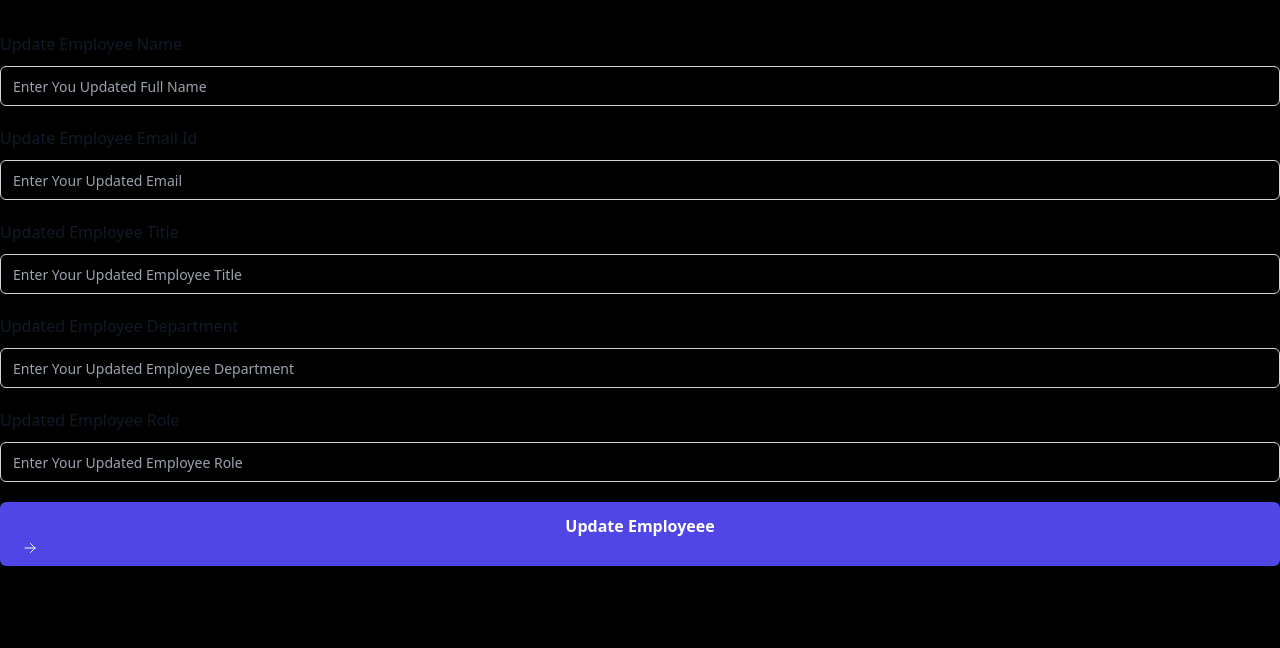
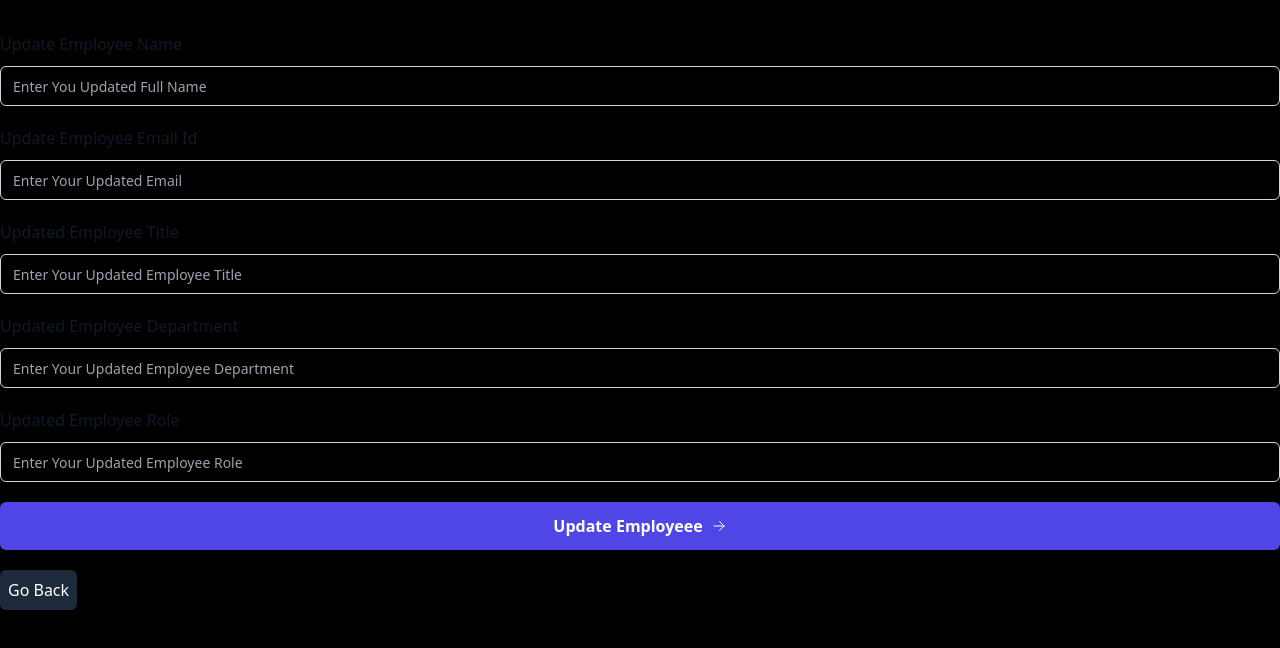
Before and after one commit to AparnaRajLaxmi/Table, a React (Create React App) app in the folder frontend/: page /update/1 in a window 1280 px wide. Shown: the top 648 px of the page. Built offline with nearby package versions, Linux system fonts and the light colour scheme.

Commit message:
Adding navigate on homepage feature

```diff
--- a/frontend/src/components/UpdateEmployee.jsx
+++ b/frontend/src/components/UpdateEmployee.jsx
@@ -1,6 +1,6 @@
-import React  from 'react'
+import React from 'react'
 import { useForm } from 'react-hook-form';
-import { useNavigate,useParams } from 'react-router-dom';
+import { Link, useNavigate, useParams } from 'react-router-dom';
 
 
 function UpdateEmployee() {
@@ -14,7 +14,7 @@ function UpdateEmployee() {
   const createEmployee = async (data) => {
 
     const savedUserResponse = await fetch(
-      `${process.env.REACT_APP_BASE_URL}/updateUser/${param.id}` ,
+      `${process.env.REACT_APP_BASE_URL}/updateUser/${param.id}`,
       {
         method: "PUT",
         headers: {
@@ -29,7 +29,8 @@ function UpdateEmployee() {
     navigate("/")
   };
 
-  return(
+
+  return (
     <div>
       <form onSubmit={handleSubmit(createEmployee)} className="mt-8">
         <div className="space-y-5">
@@ -43,7 +44,7 @@ function UpdateEmployee() {
             </label>
             <div className="mt-2.5">
               <input
-               className="flex h-10 w-full rounded-md border border-gray-300 bg-transparent py-2 px-3 text-sm placeholder:text-gray-400 focus:outline-none focus:ring-1 focus:ring-gray-400 focus:ring-offset-1 disabled:cursor-not-allowed disabled:opacity-50 dark:border-gray-700 dark:text-gray-50 dark:focus:ring-gray-400 dark:focus:ring-offset-gray-900"
+                className="flex h-10 w-full rounded-md border border-gray-300 bg-transparent py-2 px-3 text-sm placeholder:text-gray-400 focus:outline-none focus:ring-1 focus:ring-gray-400 focus:ring-offset-1 disabled:cursor-not-allowed disabled:opacity-50 dark:border-gray-700 dark:text-gray-50 dark:focus:ring-gray-400 dark:focus:ring-offset-gray-900"
                 type="text"
                 placeholder="Enter You Updated Full Name"
                 {...register("name")}
@@ -96,7 +97,7 @@ function UpdateEmployee() {
             </label>
             <div className="mt-2.5">
               <input
-               className="flex h-10 w-full rounded-md border border-gray-300 bg-transparent py-2 px-3 text-sm placeholder:text-gray-400 focus:outline-none focus:ring-1 focus:ring-gray-400 focus:ring-offset-1 disabled:cursor-not-allowed disabled:opacity-50 dark:border-gray-700 dark:text-gray-50 dark:focus:ring-gray-400 dark:focus:ring-offset-gray-900"
+                className="flex h-10 w-full rounded-md border border-gray-300 bg-transparent py-2 px-3 text-sm placeholder:text-gray-400 focus:outline-none focus:ring-1 focus:ring-gray-400 focus:ring-offset-1 disabled:cursor-not-allowed disabled:opacity-50 dark:border-gray-700 dark:text-gray-50 dark:focus:ring-gray-400 dark:focus:ring-offset-gray-900"
                 type="text"
                 placeholder="Enter Your Updated Employee Department"
                 {...register("department")}
@@ -108,7 +109,7 @@ function UpdateEmployee() {
             <label
               htmlFor="role"
               className="text-base font-medium text-gray-900 dark:text-gray-200"
-           >
+            >
               {" "}
               Updated Employee Role{" "}
             </label>
@@ -125,7 +126,7 @@ function UpdateEmployee() {
           <div>
             <button
               type="submit"
-             className='className="inline-flex w-full items-center justify-center rounded-md bg-indigo-600 px-3.5 py-2.5 text-base font-semibold leading-7 text-white hover:bg-indigo-500"'
+              className="inline-flex w-full items-center justify-center rounded-md bg-indigo-600 px-3.5 py-2.5 text-base font-semibold leading-7 text-white hover:bg-indigo-500"
             >
               Update Employeee
               <svg
@@ -143,6 +144,14 @@ function UpdateEmployee() {
                 />
               </svg>
             </button>
+            <Link to={`/`}>
+              <div>
+                <button className=" text-white align-middle mt-5 rounded-md bg-slate-800 p-2 hover:bg-black">
+                  Go Back
+
+                </button>
+              </div>
+            </Link>
           </div>
         </div>
       </form>
```
